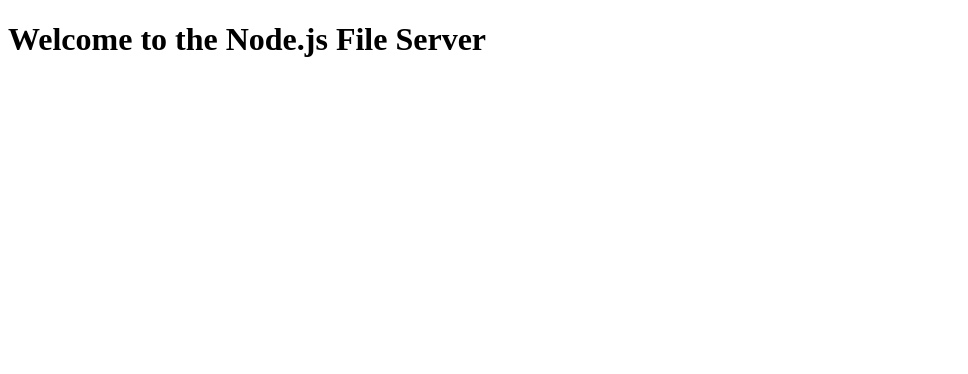
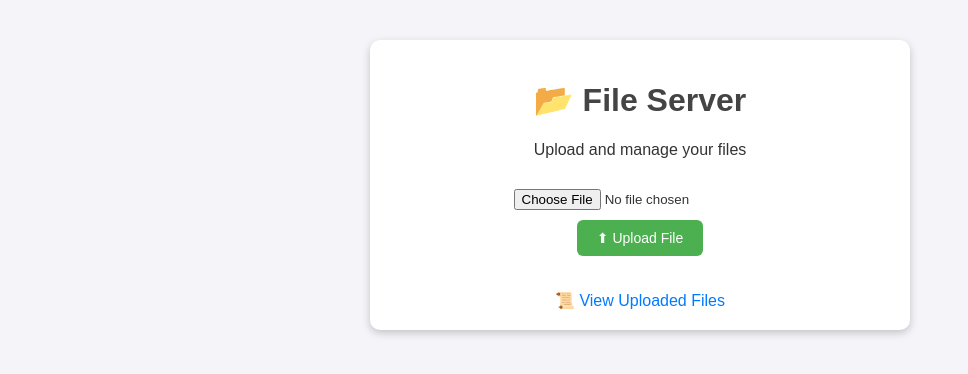
Before and after one commit to Hehehehe290805/NodeServer, a website: page public/index.html in a window 1280 px wide. Shown: the whole page, without its empty margins (0-968 px from the left). Drawn offline with Linux system fonts and the light colour scheme.

Commit message:
Add index.html for file upload and navigation

```diff
--- a/public/index.html
+++ b/public/index.html
@@ -1,11 +1,79 @@
 <!DOCTYPE html>
 <html lang="en">
+
 <head>
     <meta charset="UTF-8">
-    <meta name="viewport" content="width=device-width, initial-scale=1.0">
-    <title>Node.js File Server</title>
+    <title>File Server</title>
+    <style>
+        body {
+            font-family: Arial, sans-serif;
+            margin: 40px;
+            background: #f4f4f9;
+            color: #333;
+            text-align: center;
+        }
+
+        h1 {
+            color: #444;
+        }
+
+        .container {
+            max-width: 500px;
+            margin: auto;
+            background: white;
+            padding: 20px;
+            border-radius: 10px;
+            box-shadow: 0 3px 8px rgba(0, 0, 0, 0.2);
+        }
+
+        form {
+            margin: 20px 0;
+        }
+
+        input[type="file"] {
+            margin: 10px 0;
+        }
+
+        button {
+            background: #4CAF50;
+            color: white;
+            padding: 10px 20px;
+            border: none;
+            border-radius: 6px;
+            cursor: pointer;
+            font-size: 14px;
+        }
+
+        button:hover {
+            background: #45a049;
+        }
+
+        a {
+            display: inline-block;
+            margin-top: 15px;
+            text-decoration: none;
+            color: #007BFF;
+        }
+
+        a:hover {
+            text-decoration: underline;
+        }
+    </style>
 </head>
+
 <body>
-    <h1>Welcome to the Node.js File Server</h1>
+    <div class="container">
+        <h1>📂 File Server</h1>
+        <p>Upload and manage your files</p>
+
+        <form action="/upload" method="post" enctype="multipart/form-data">
+            <input type="file" name="myFile" required>
+            <br>
+            <button type="submit">⬆ Upload File</button>
+        </form>
+
+        <a href="/files">📜 View Uploaded Files</a>
+    </div>
 </body>
+
 </html>
```
